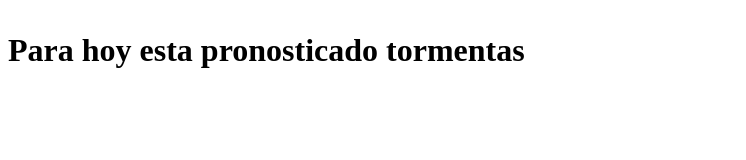
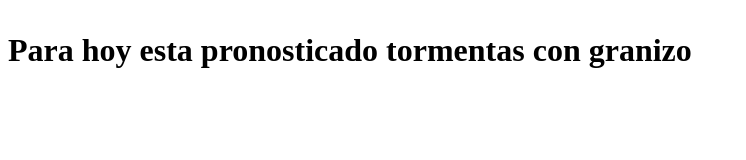
Before and after one commit to BrunoGarcia1973/repositiorioGIT-1-, a plain HTML site: page Mensaje-1.html in a window 1280 px wide. Shown: the whole page, without its empty margins (0-746 px from the left). Drawn offline with Linux system fonts and the light colour scheme.

Commit message:
En esta sale el conflicto

```diff
--- a/Mensaje-1.html
+++ b/Mensaje-1.html
@@ -5,7 +5,7 @@
 </head>
 <body>
 
-<h1><p>Para hoy esta pronosticado tormentas</p></h1>
+<h1><p>Para hoy esta pronosticado tormentas con granizo</p></h1>
 
 </body>
 </html>
```
